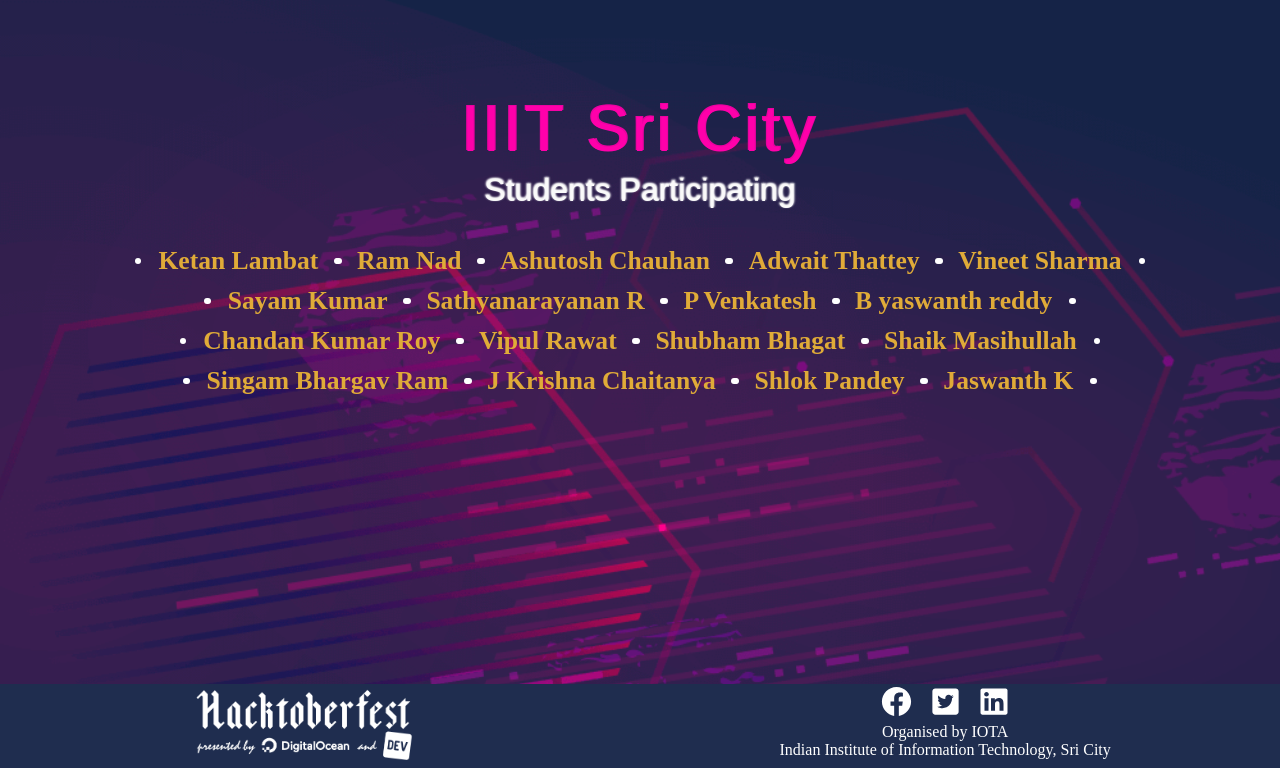
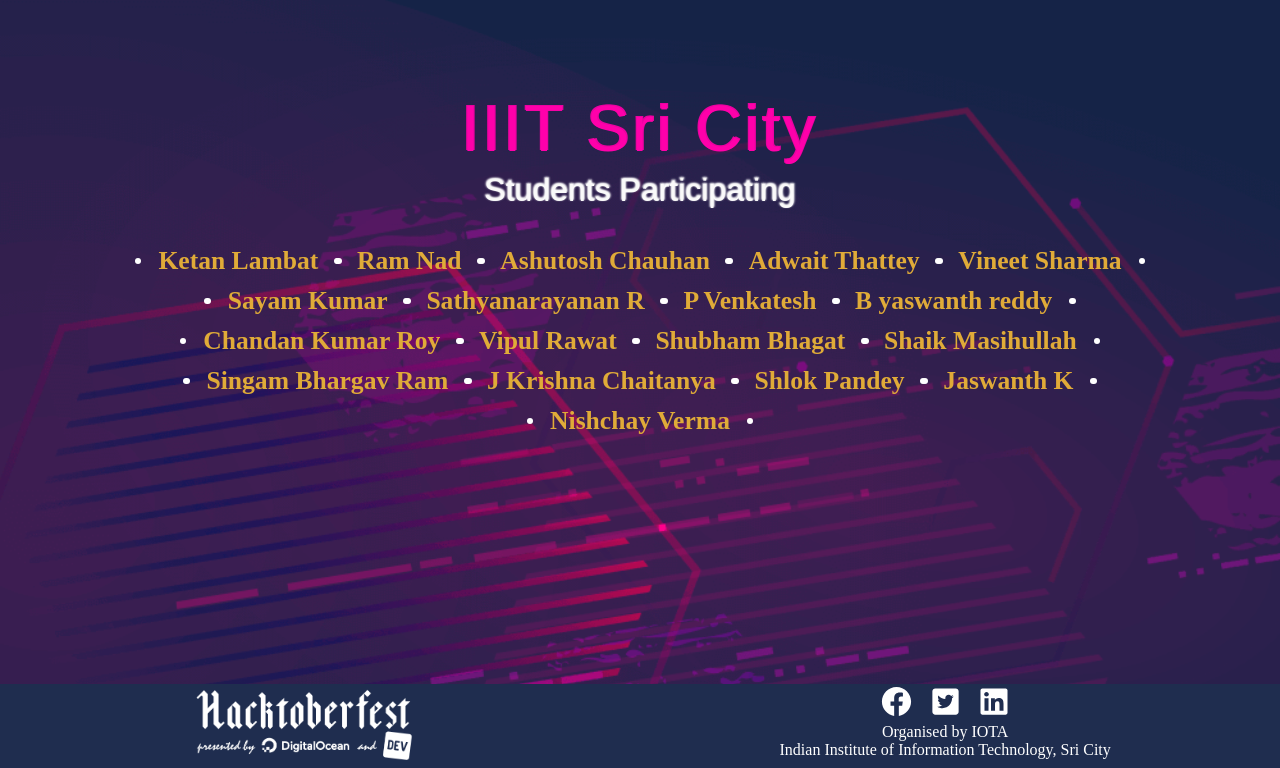
Before and after one commit to Project-Club-IIITS/hacktoberfest2019-participants, a Jekyll site: the page index.html, which Jekyll copies as it is, in a window 1280 px wide, cut to the strip 132-900 px from the top of the page. Built offline with Jekyll 4.4.1, drawn with Linux system fonts in a browser that asks for light colours; some web fonts are replaced.

Commit message:
name add

```diff
--- a/index.html
+++ b/index.html
@@ -61,8 +61,13 @@
                 <li><a href="https://github.com/Masihullah17">Shaik Masihullah</a></li>
                 <li><a href="https://github.com/SBhargav15">Singam Bhargav Ram</a></li>
                 <li><a href="https://github.com/chaitanya531">J Krishna Chaitanya</a></li>
+
                 <li><a href="https://github.com/b30wulffz">Shlok Pandey</a></li>
                 <li><a href="https://github.com/JazzKriss21">Jaswanth K</a></li>
+
+                <li><a "https://github.com/nishchay259/Nishchay">
+Nishchay Verma</a></li>
+
 
             </ul>
         </div>
```
